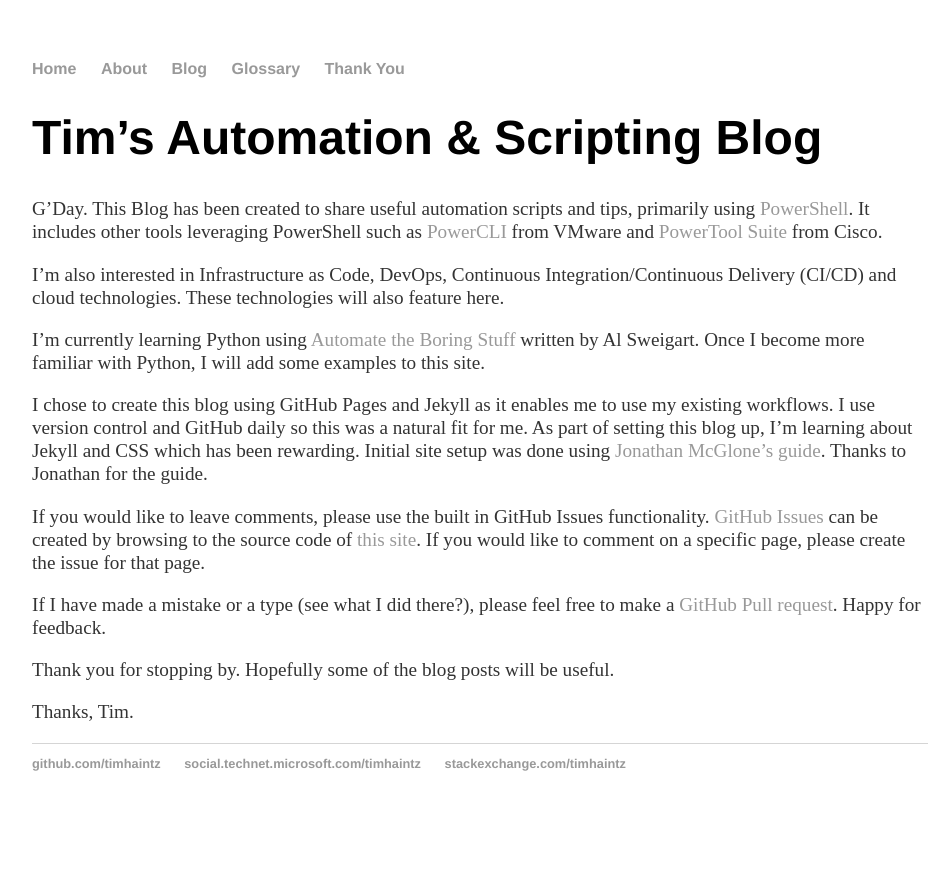
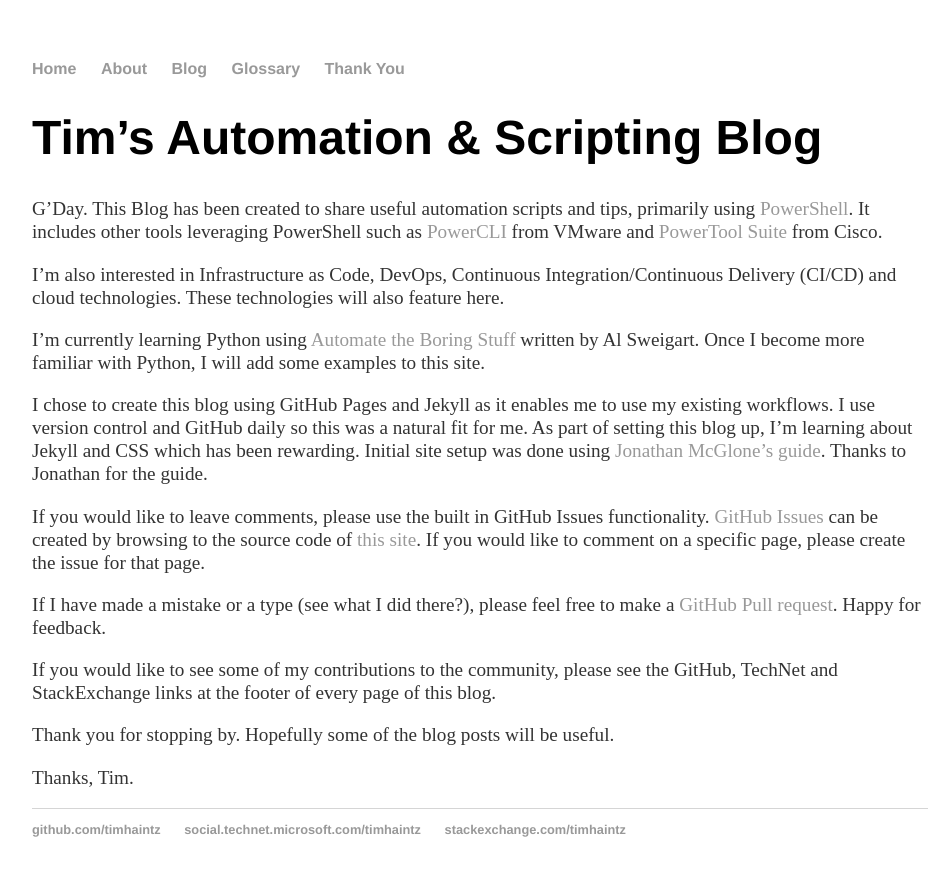
Before and after one commit to timhaintz/timhaintz.github.io, a Jekyll site: the page built from index.md, in a window 1280 px wide. Shown: the top 876 px of the page, without its empty margins (160-1112 px from the left). Built offline with Jekyll 4.4.1, drawn with Linux system fonts in a browser that asks for light colours.

Commit message:
Update index.md

```diff
--- a/index.md
+++ b/index.md
@@ -16,6 +16,8 @@
 
 If I have made a mistake or a type (see what I did there?), please feel free to make a [GitHub Pull request](https://help.github.com/articles/about-pull-requests/). Happy for feedback.
 
+If you would like to see some of my contributions to the community, please see the GitHub, TechNet and StackExchange links at the footer of every page of this blog.
+
 Thank you for stopping by. Hopefully some of the blog posts will be useful.
 
 Thanks, Tim.
```
